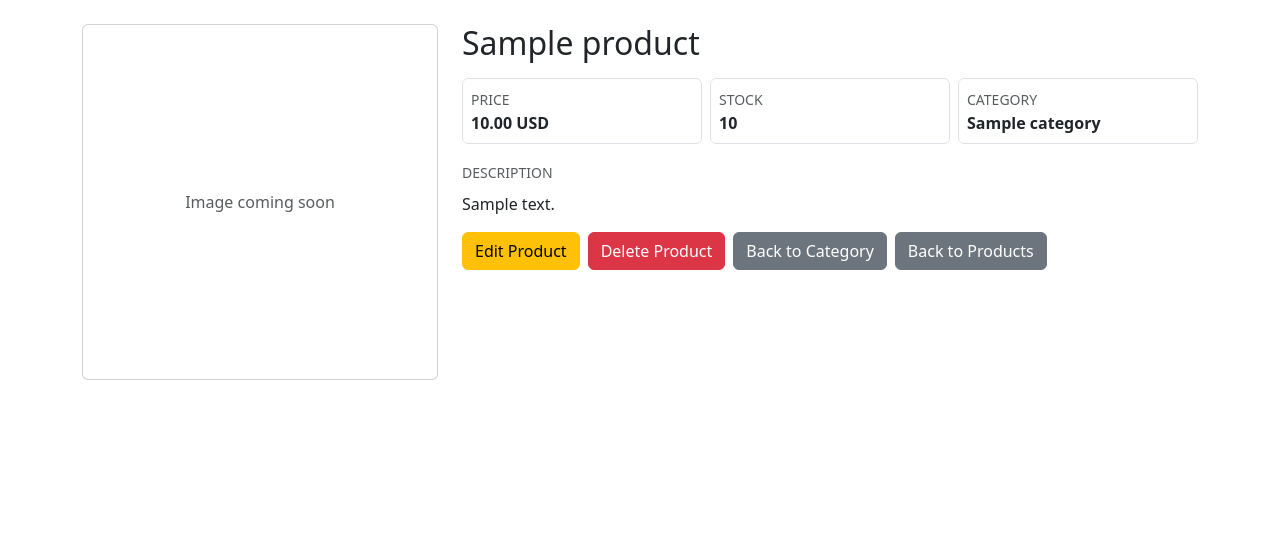
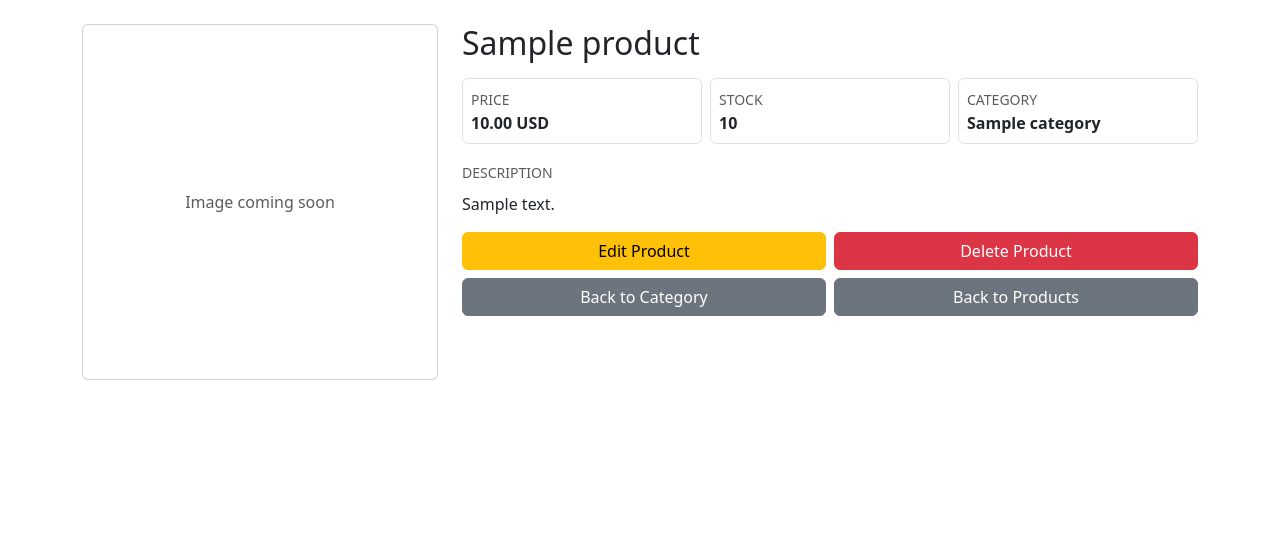
Before and after one commit to dlastic/inventory-application, a Flask app: page /products/1 in a window 1280 px wide. Shown: the part 56-612 px from the top of the page. Run offline with Flask 3, Linux system fonts and the light colour scheme; tables that the repository leaves empty hold one stand-in row (values such as "Sample post").

Commit message:
Edit buttons layout in product details

```diff
--- a/app/templates/product.html
+++ b/app/templates/product.html
@@ -44,25 +44,34 @@
           <p class="mt-2">{{ product.description }}</p>
         </div>
 
-        <div class="d-flex flex-wrap gap-2">
-          <a class="btn btn-warning" href="{{ url_for('products.edit_product', product_id=product.id) }}">Edit Product</a>
+        <div class="row row-cols-1 row-cols-sm-2 g-2">
+          <div class="col">
+            <a class="btn btn-warning w-100" href="{{ url_for('products.edit_product', product_id=product.id) }}">Edit Product</a>
+          </div>
 
+          <div class="col">
             <form id="deleteProductForm"
                   method="post"
-                action="{{ url_for('products.delete_product', product_id=product.id) }}"
-                class="d-inline">
+                  action="{{ url_for('products.delete_product', product_id=product.id) }}">
               <button type="button"
-                    class="btn btn-danger"
+                      class="btn btn-danger w-100"
                       data-bs-toggle="modal"
                       data-bs-target="#confirmDeleteModal"
                       data-form-id="deleteProductForm"
                       data-item-name="this product">Delete Product</button>
             </form>
+          </div>
 
-          <a class="btn btn-secondary"
+          <div class="col">
+            <a class="btn btn-secondary w-100"
                href="{{ url_for('categories.view_category', category_id=product.category_id) }}">Back to Category</a>
-          <a class="btn btn-secondary" href="{{ url_for('products.list_products') }}">Back to Products</a>
           </div>
+
+          <div class="col">
+            <a class="btn btn-secondary w-100" href="{{ url_for('products.list_products') }}">Back to Products</a>
+          </div>
+        </div>
+
       </div>
     </div>
   </section>
```
Lines whose indentation alone changed are shown as unchanged.
